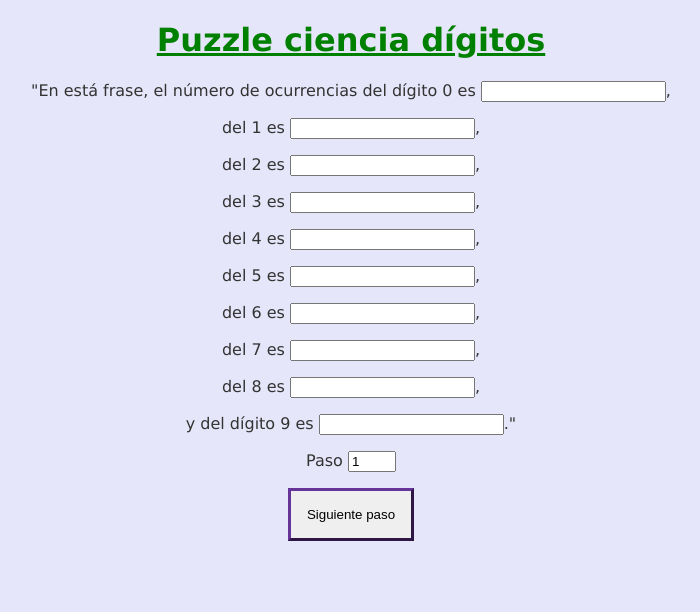
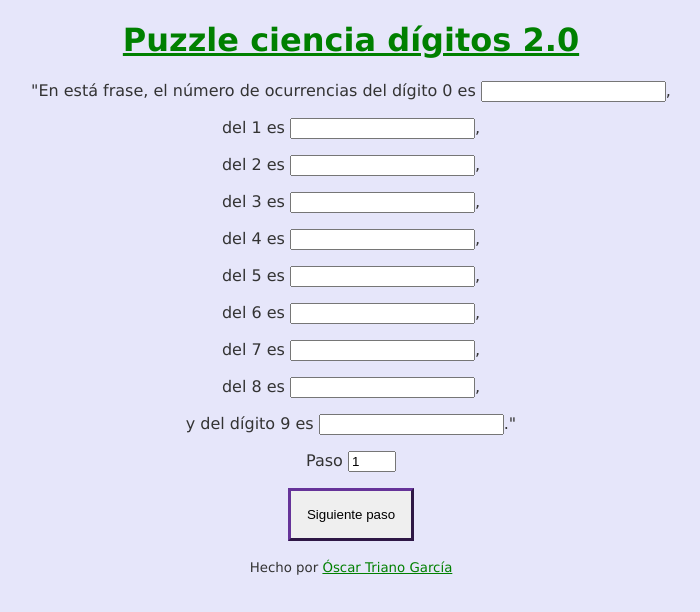
Before and after one commit to dotoscat/puzzlecienciadigitos, a plain HTML site: page index.html in a window 1280 px wide. Shown: the whole page, without its empty margins (289-989 px from the left). Drawn offline with Linux system fonts and the light colour scheme.

Commit message:
Poner autoria y version en el titulo

```diff
--- a/index.html
+++ b/index.html
@@ -10,8 +10,11 @@
                 background-color: lavender;
                 color: #333;
             }
-            h1 {
+            h1, footer {
                 text-align: center;
+            }
+            footer {
+                margin-top: 1rem;
             }
             main {
                 text-align: center;
@@ -39,7 +42,7 @@
         </style>
     </head>
     <body>
-        <h1><a href="https://twitter.com/ApuntesCiencia/status/1286790955077705731">Puzzle ciencia dígitos</a></h1>
+        <h1><a href="https://twitter.com/ApuntesCiencia/status/1286790955077705731">Puzzle ciencia dígitos 2.0</a></h1>
         <main>
         <p>"En está frase, el número de ocurrencias
             del dígito 0 es <input id="relleno0" type="number" min="0" id="0" size="4">,</p>
@@ -55,5 +58,8 @@
         <p><label for="paso">Paso</label> <input id="paso" type="number" min="1" oninput="oninputPaso()" disabled></p>
         <button id="boton-siguientepaso" onclick="onSiguientePaso()">Siguiente paso</button>
         </main>
+        <footer>
+            <small>Hecho por <a href="https://dotoscat.github.io">Óscar Triano García</a></small>
+        </footer>
     </body>
 </html>
```
